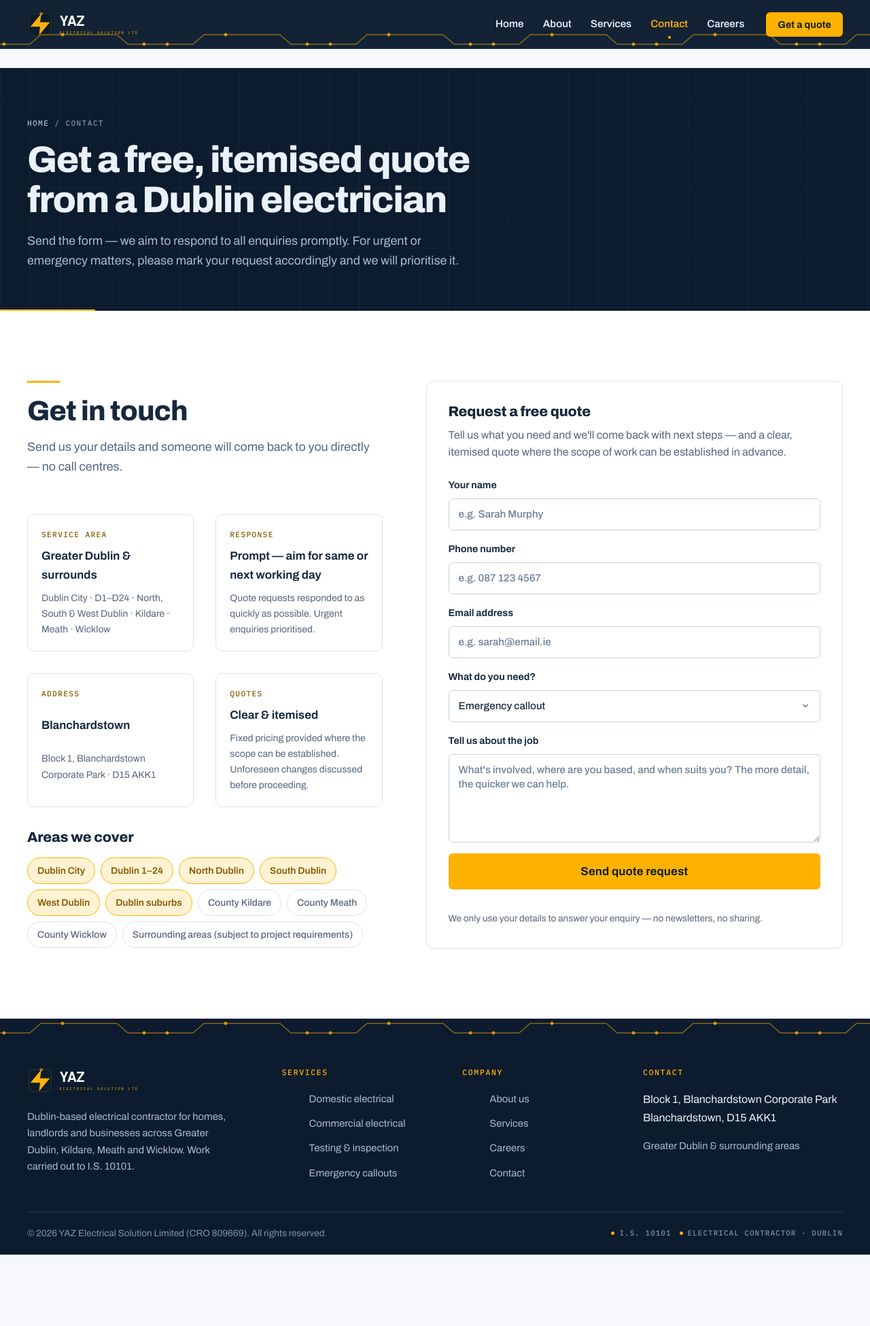
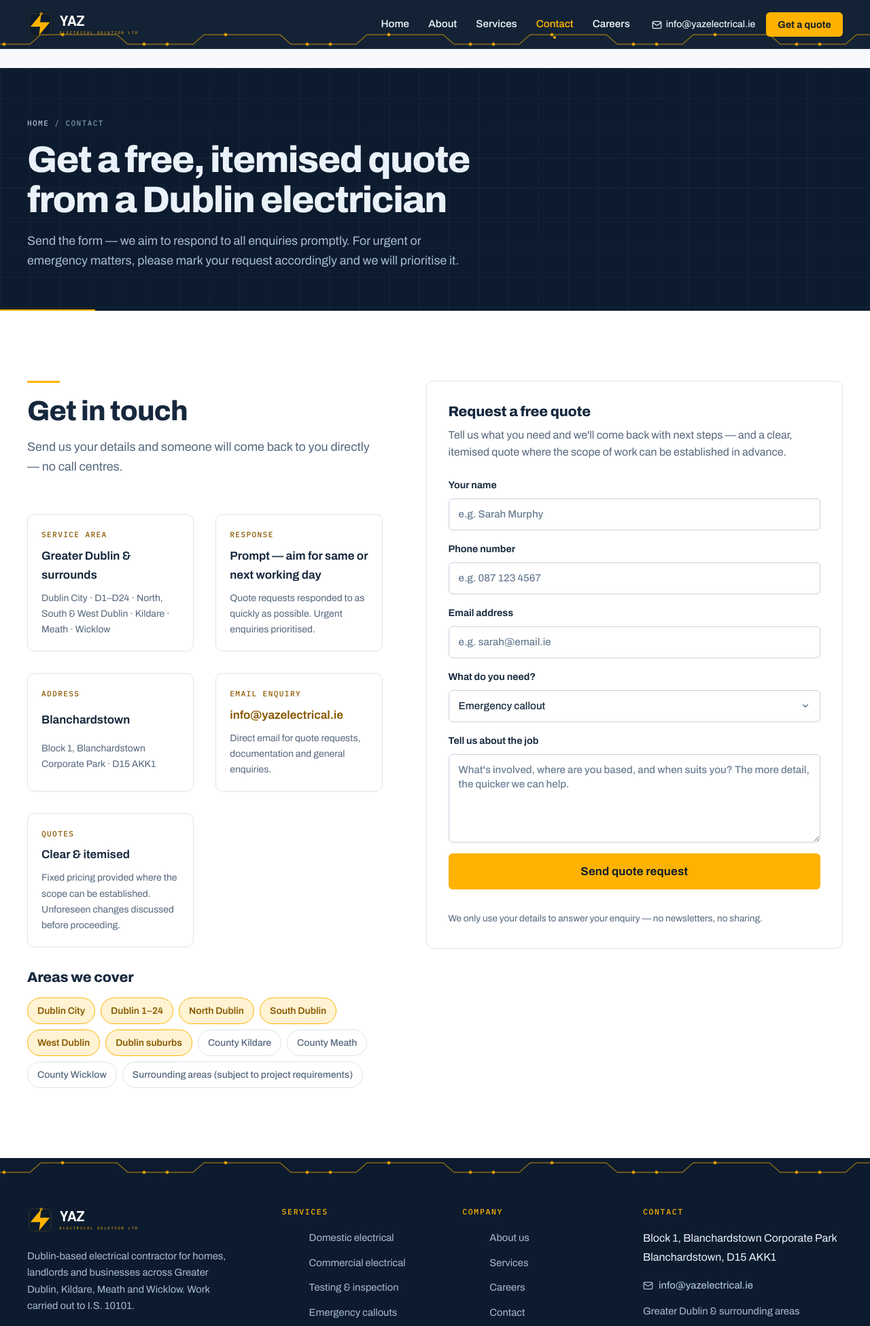
Before and after one commit to EziCodeHamza/yaz-electric, a plain HTML site: page contact.html in a window 1280 px wide. Shown: the top 1950 px of the page at 68% size. Before the commit the page ends 1845 px from the top, so only its background shows below. Drawn offline with Linux system fonts and the light colour scheme.

Commit message:
Add visible email address and LocalBusiness schema across site

```diff
--- a/contact.html
+++ b/contact.html
@@ -39,6 +39,10 @@
         </div>
       </div>
       <div class="header-actions">
+        <a class="header-email" href="mailto:info@yazelectrical.ie">
+          <svg width="15" height="15" viewBox="0 0 24 24" fill="none" stroke="currentColor" stroke-width="2" stroke-linecap="round" stroke-linejoin="round" aria-hidden="true"><rect width="20" height="16" x="2" y="4" rx="2"/><path d="m22 7-8.97 5.7a1.94 1.94 0 0 1-2.06 0L2 7"/></svg>
+          info@yazelectrical.ie
+        </a>
         <a class="btn btn--primary btn--sm" href="contact.html">Get a quote</a>
         <button class="nav-toggle" aria-expanded="false" aria-controls="site-nav" aria-label="Open menu">
           <span></span><span></span><span></span>
@@ -82,6 +86,11 @@
               <span class="info-card__k">Address</span>
               <span class="info-card__v">Blanchardstown</span>
               <span class="info-card__sub">Block 1, Blanchardstown Corporate Park · D15 AKK1</span>
+            </div>
+            <div class="info-card">
+              <span class="info-card__k">Email enquiry</span>
+              <span class="info-card__v"><a href="mailto:info@yazelectrical.ie" style="color:var(--amber-deep);text-decoration:none;">info@yazelectrical.ie</a></span>
+              <span class="info-card__sub">Direct email for quote requests, documentation and general enquiries.</span>
             </div>
             <div class="info-card">
               <span class="info-card__k">Quotes</span>
@@ -198,6 +207,10 @@
             Blanchardstown, D15 AKK1
           </address>
           <div class="footer__contact mt-4">
+            <a class="footer__email" href="mailto:info@yazelectrical.ie">
+              <svg width="15" height="15" viewBox="0 0 24 24" fill="none" stroke="currentColor" stroke-width="2" stroke-linecap="round" stroke-linejoin="round" aria-hidden="true"><rect width="20" height="16" x="2" y="4" rx="2"/><path d="m22 7-8.97 5.7a1.94 1.94 0 0 1-2.06 0L2 7"/></svg>
+              info@yazelectrical.ie
+            </a>
             <span>Greater Dublin &amp; surrounding areas</span>
           </div>
         </div>
@@ -227,6 +240,7 @@
     "@id": "https://www.yazelectrical.ie/#business",
     "name": "YAZ Electrical Solution Ltd",
     "legalName": "YAZ Electrical Solution Limited",
+    "email": "info@yazelectrical.ie",
     "description": "Electrical contractor serving Greater Dublin, Kildare, Meath and Wicklow. Domestic and commercial electrical work, rewires, fuse board upgrades, EV charger installation, testing and inspection, and emergency callouts. Work carried out to I.S. 10101.",
     "url": "https://www.yazelectrical.ie/",
     "priceRange": "€€",
--- a/css/styles.css
+++ b/css/styles.css
@@ -284,6 +284,18 @@ p { max-width: 70ch; }
   color: var(--ink-fg); text-decoration: none; font-weight: 650; font-size: 0.95rem;
 }
 .header-tel:hover { color: var(--amber); }
+.header-email {
+  display: inline-flex; align-items: center; gap: 6px;
+  color: var(--ink-fg); text-decoration: none; font-weight: 500; font-size: 0.875rem;
+  transition: color 0.15s ease;
+}
+.header-email:hover { color: var(--amber); }
+.footer__email {
+  display: inline-flex; align-items: center; gap: 8px;
+  color: var(--ink-fg); text-decoration: none; font-weight: 500; font-size: 0.925rem;
+  transition: color 0.15s ease;
+}
+.footer__email:hover { color: var(--amber); }
 
 /* hamburger */
 .nav-toggle {
@@ -310,7 +322,7 @@ p { max-width: 70ch; }
 /* mobile nav panel */
 .site-nav { display: contents; }
 @media (max-width: 979px) {
-  .header-tel { display: none; }
+  .header-tel, .header-email { display: none; }
   .header-actions .btn--sm { display: none; }
   .nav-toggle { display: block; }
   .site-nav {
```
Also changed, not shown: 404.html (+4 -0 lines), about.html (+10 -1 lines), careers.html (+9 -0 lines), index.html (+9 -0 lines), services.html (+9 -0 lines).
